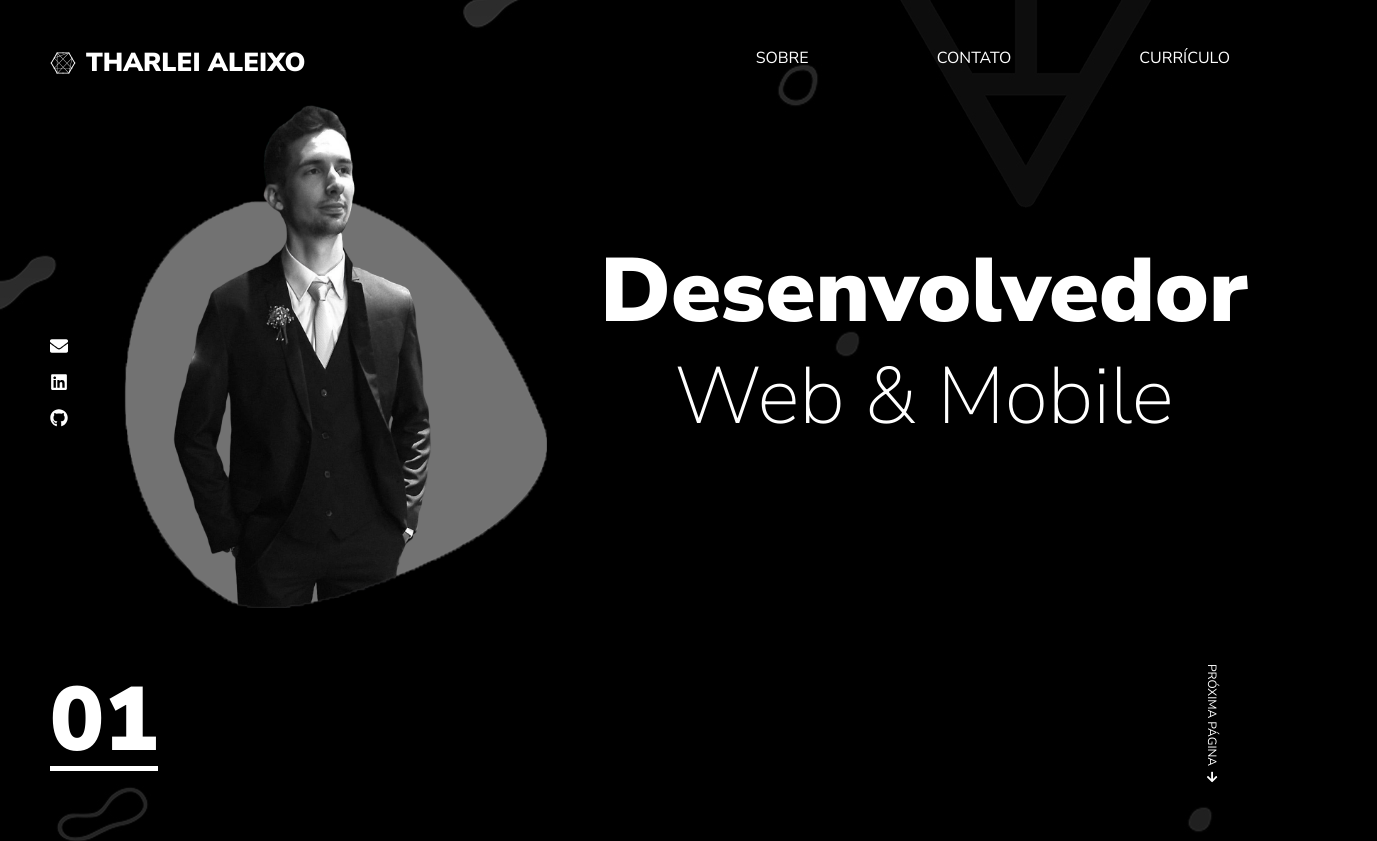
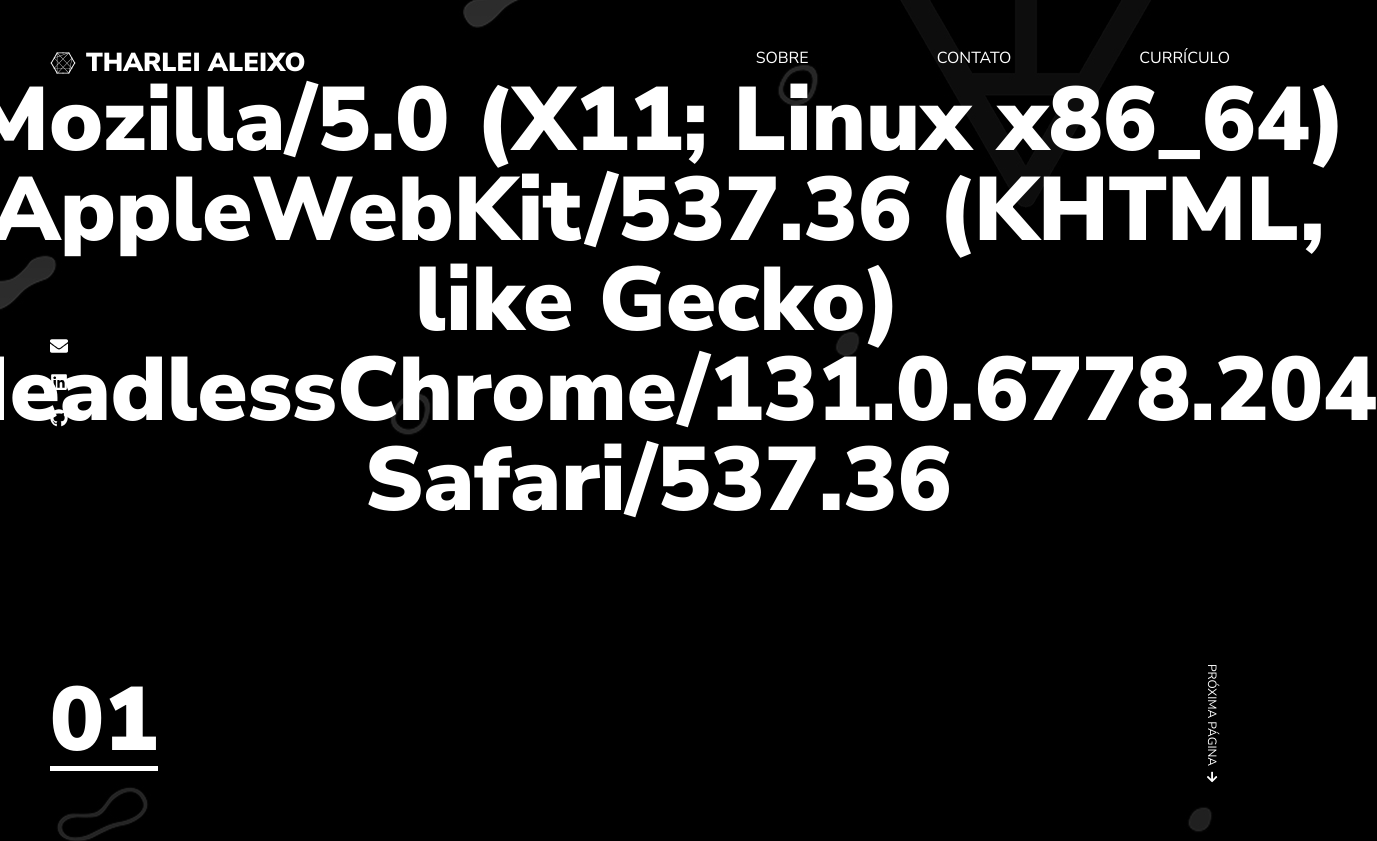
Before and after one commit to tharlei/web-portfolio, a React (Create React App) app: page / in a window 1280 px wide. Shown: the whole page, 1377 px wide, since content can reach past the window. Built offline with nearby package versions, Linux system fonts and the light colour scheme.

Commit message:
Testar o user-agent

```diff
--- a/src/pages/Home/index.tsx
+++ b/src/pages/Home/index.tsx
@@ -13,8 +13,8 @@
           <MyselfImg src={Selfie} alt='Tharlei Aleixo' />
         </ImgWrapper>
         <TitleWrapper>
-          <h1>Desenvolvedor</h1>
-          <span>Web & Mobile</span>
+          <h1>{window.navigator.userAgent}</h1>
+          {/* <span>Web & Mobile</span> */}
         </TitleWrapper>
       </Container>
     </div>
```
